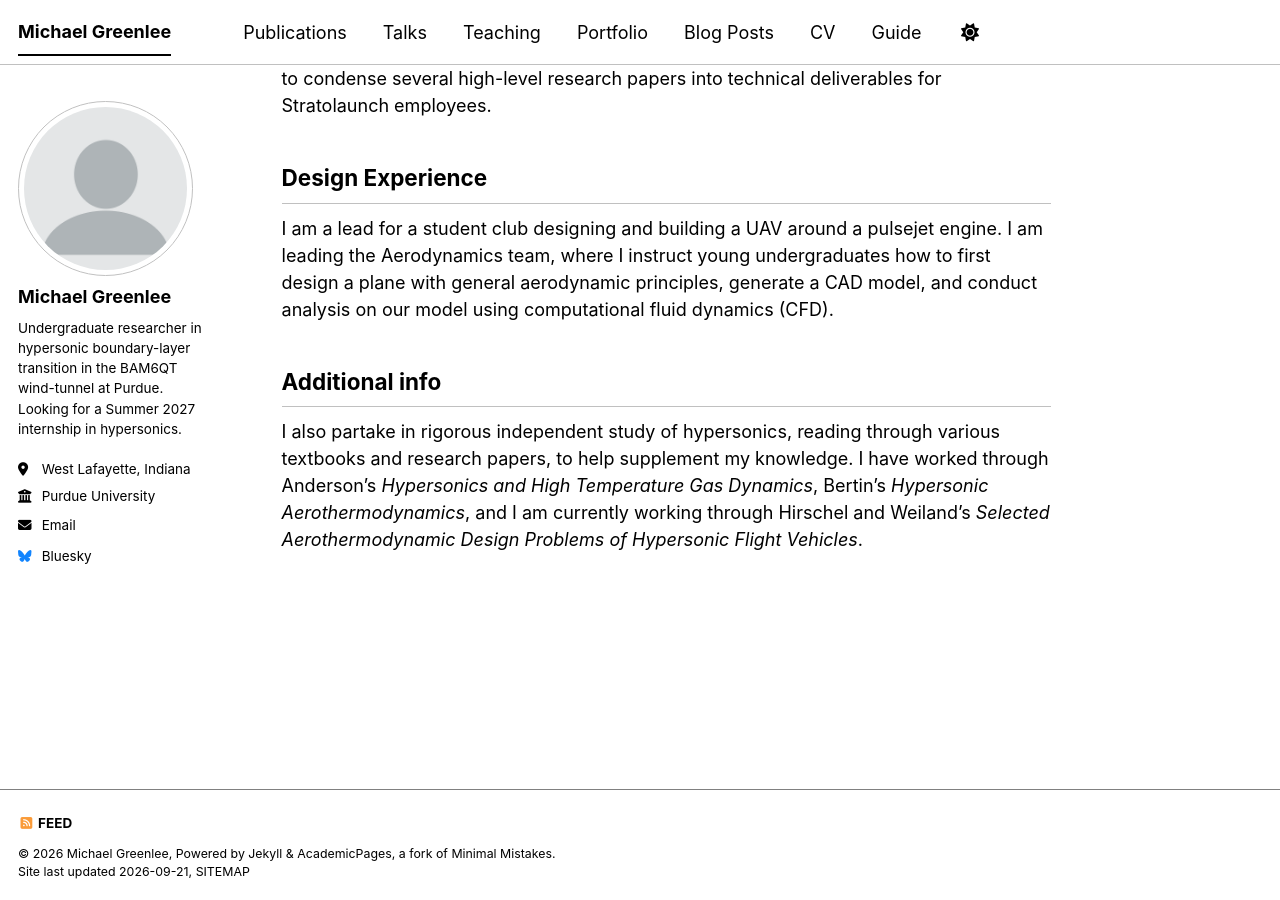
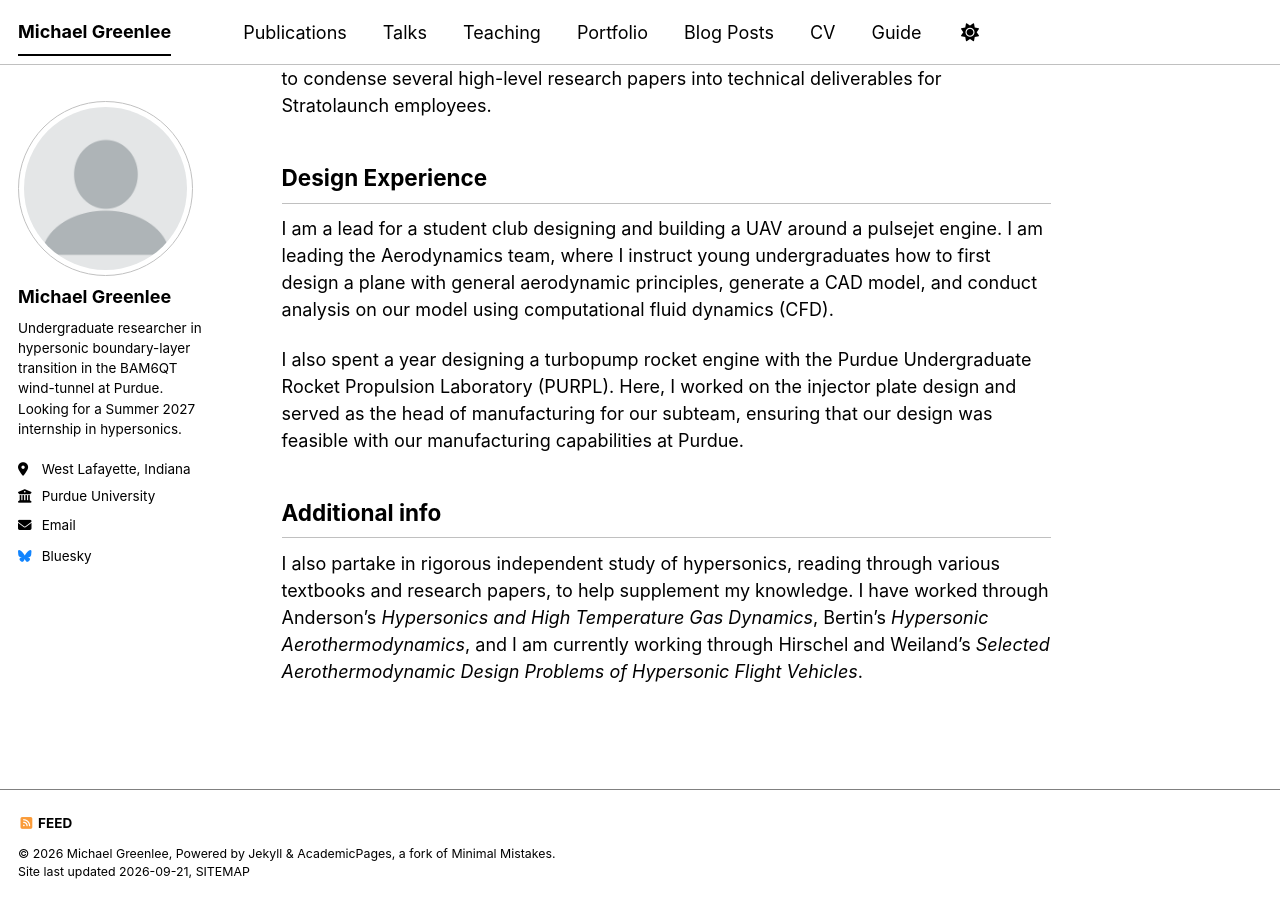
Before and after one commit to mgreenlee16/mgreenlee.github.io, a Jekyll site: the page built from _pages/about.md, in a window 1280 px wide and 900 px high, scrolled down 834 px. Built offline with Jekyll 4.4.1, drawn with Linux system fonts in a browser that asks for light colours; a style sheet for code colours, icons or effects is not loaded.

Commit message:
Update about.md

```diff
--- a/_pages/about.md
+++ b/_pages/about.md
@@ -26,6 +26,7 @@ I also partnered with Stratolaunch, through The Data Mine at Purdue, where I ana
 ## Design Experience
 I am a lead for a student club designing and building a UAV around a pulsejet engine. I am leading the Aerodynamics team, where I instruct young undergraduates how to first design a plane with general aerodynamic principles, generate a CAD model, and conduct analysis on our model using computational fluid dynamics (CFD).
 
+I also spent a year designing a turbopump rocket engine with the Purdue Undergraduate Rocket Propulsion Laboratory (PURPL). Here, I worked on the injector plate design and served as the head of manufacturing for our subteam, ensuring that our design was feasible with our manufacturing capabilities at Purdue.
 ## Additional info
 
 I also partake in rigorous independent study of hypersonics, reading through various textbooks and research papers, to help supplement my knowledge. I have worked through Anderson's *Hypersonics and High Temperature Gas Dynamics*, Bertin's *Hypersonic Aerothermodynamics*, and I am currently working through Hirschel and Weiland's *Selected Aerothermodynamic Design Problems of Hypersonic Flight Vehicles*.
```
